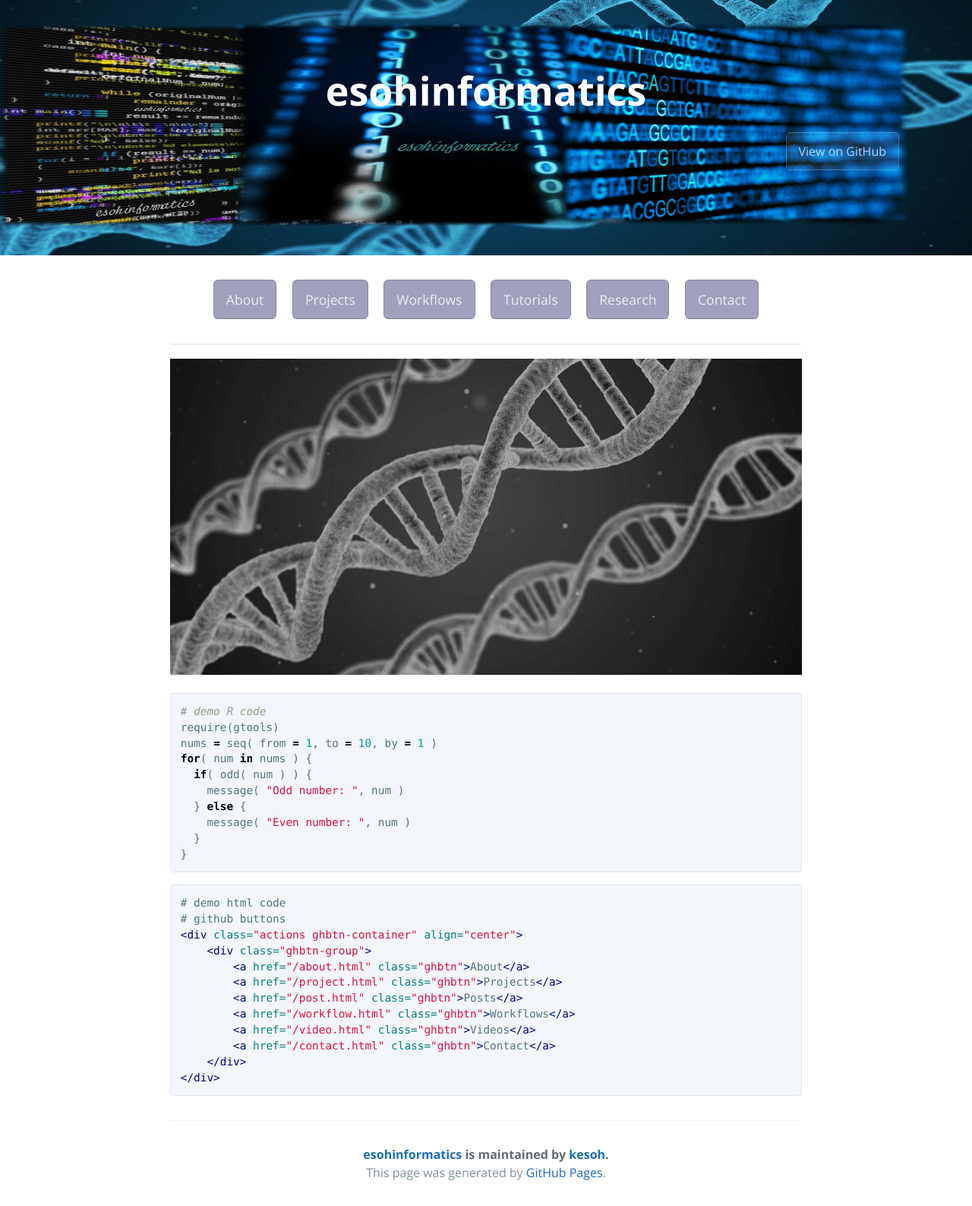
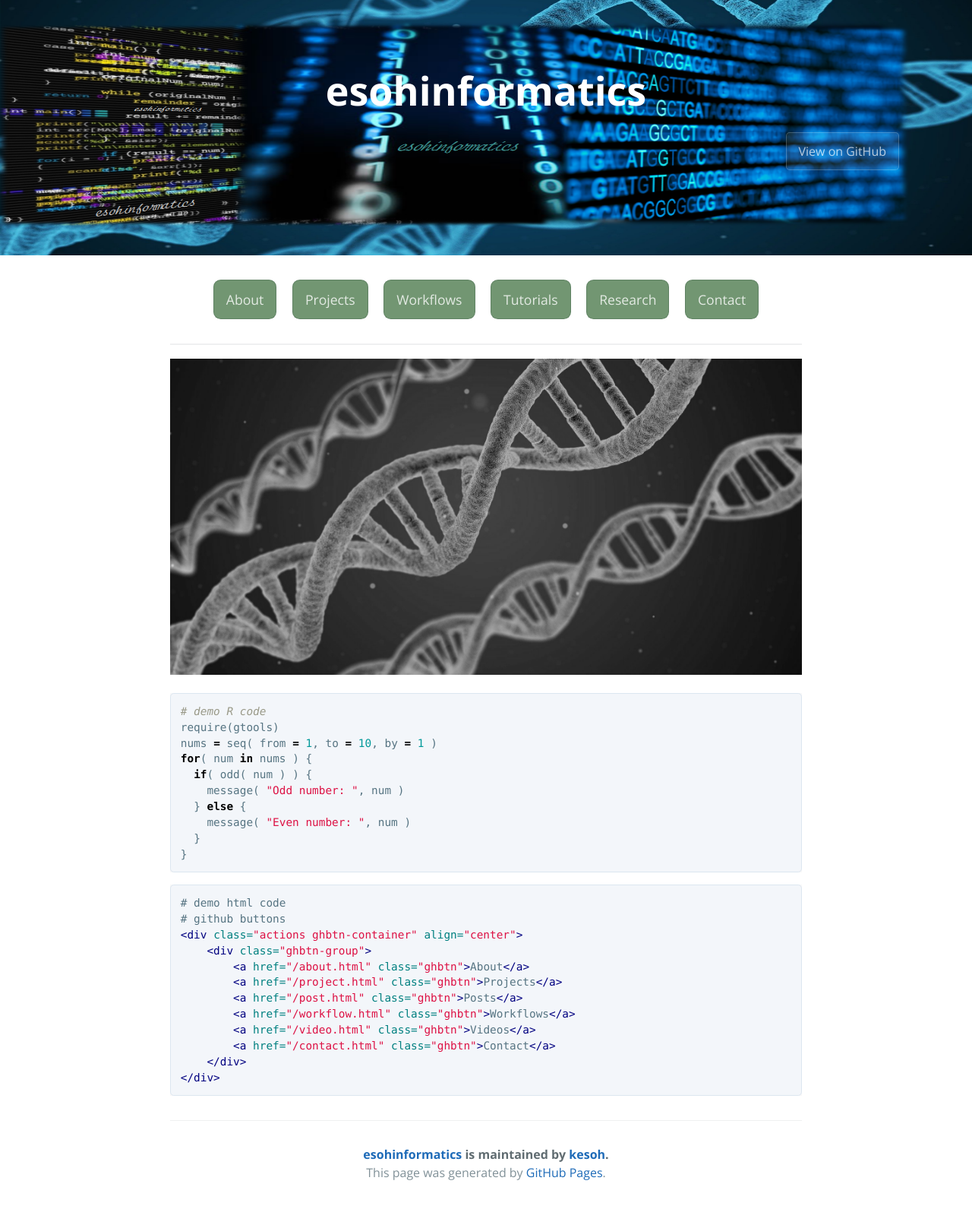
Before and after one commit to esohkevin/esohkevin.github.io, a Jekyll site: the page built from docs/index.md, in a window 1280 px wide. Shown: the whole page at 76% size. Built offline with Jekyll 4.4.1, drawn with Linux system fonts in a browser that asks for light colours; the repository's description, which GitHub fills in, is left out.

Commit message:
change button color

```diff
--- a/docs/_sass/jekyll-theme-cayman.scss
+++ b/docs/_sass/jekyll-theme-cayman.scss
@@ -110,11 +110,11 @@ a {
   display: inline-block;
   margin-bottom: 1rem;
   color: rgba(255, 255, 255, 0.8);
-  background-color: rgba(20, 20, 90, 0.4);
+  background-color: rgba(20, 80, 20, 0.6);
   border-color: rgba(20, 59, 43, 0.2);
   border-style: solid;
   border-width: 1px;
-  border-radius: 0.4rem;
+  border-radius: 0.6rem;
   transition: color 0.2s, background-color 0.2s, border-color 0.2s;
 
   &:hover {
```
